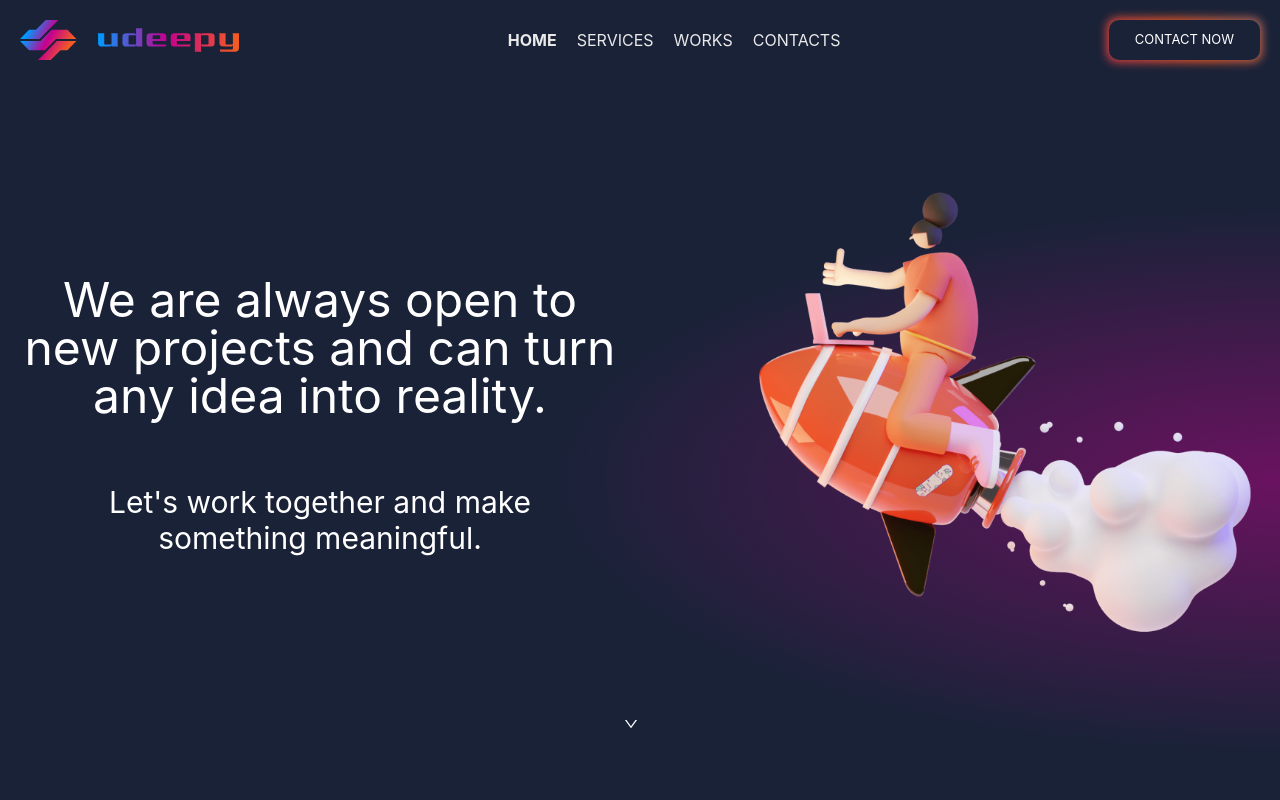
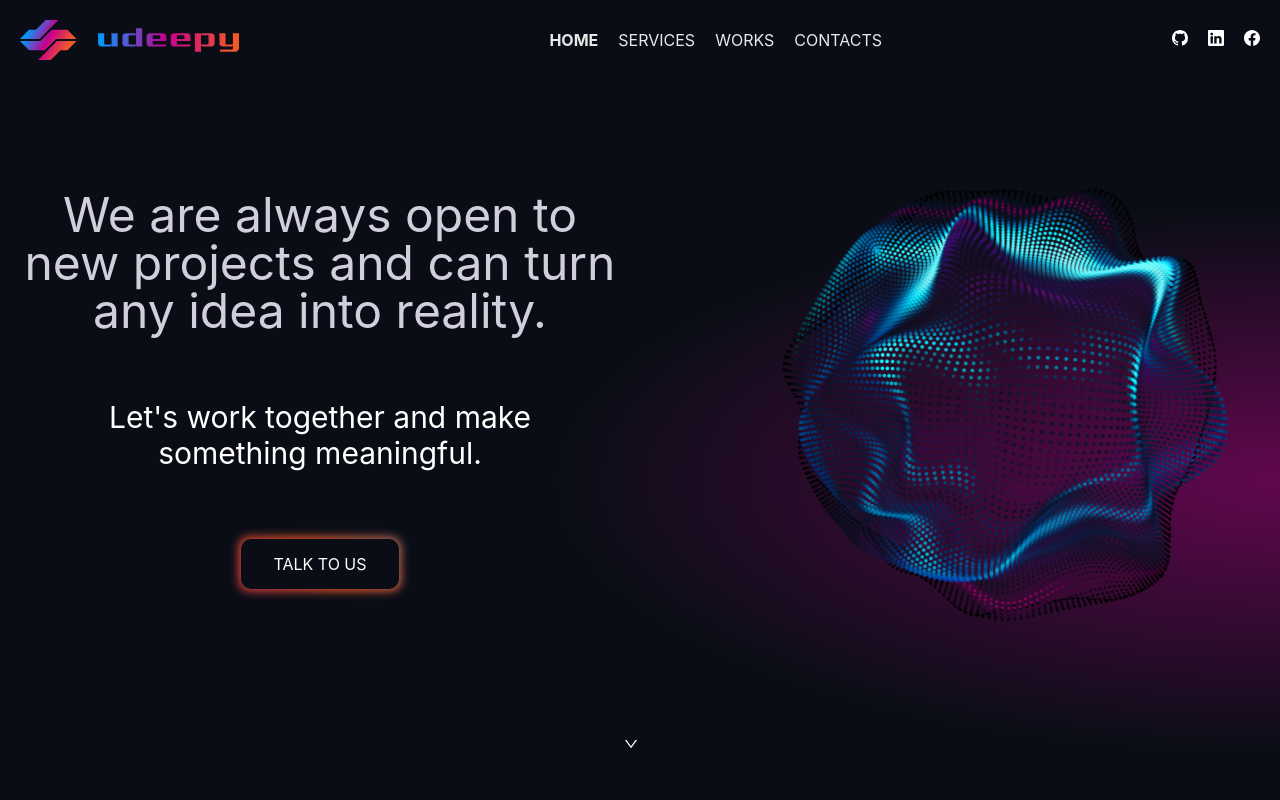
Before and after one commit to jYAMall/udeepy, a React (Create React App) app: page / in a window 1280 px wide. Shown: the top 800 px of the page. Built offline with nearby package versions, Linux system fonts and the light colour scheme.

Commit message:
Header.jsx

```diff
--- a/src/App.css
+++ b/src/App.css
@@ -19,23 +19,23 @@
   color: #61dafb;
 }
 .bg1 {
-  background-color:#1A2238;
+  background-color:#0a0d16;
   background-image:
     radial-gradient(at 100% 60%, #c6008e77 0, transparent 40%);
 }
 .bg2 {
-  background-color:#1A2238;
+  background-color:#0a0d16;
   background-image:
     radial-gradient(at -30% 50%, #c6008e2f 0, transparent 50%);
 }
 .bg3 {
-  background-color:#1A2238;
+  background-color:#0a0d16;
   background-image:
 
     radial-gradient(at 100% 50%, #f15b2431 0, transparent 50%);
 }
 .bg4 {
-  background-color:#1A2238;
+  background-color:#0a0d16;
   background-image:
   radial-gradient(at 0% 100%, #0099ff2b 0, transparent 50%);
 }
@@ -43,12 +43,13 @@
 .box {
   height: 100%;
   min-height: 100vh;
+  scroll-snap-align: start;
+}
 
-}
 .menu {
   position: fixed;
   width: 100%;
-  z-index: 1;
+  z-index: 10;
 
 }
 .nav-item.nav-link :active {
@@ -98,21 +99,21 @@
 
 /* CSS */
 .bt {
-  padding: 0.6em 2em;
+  padding: 0.8em 2em;
   border: none;
   outline: none;
   color: rgb(255, 255, 255);
-  background: #1A2238;
+  background: #0a0d16;
   cursor: pointer;
   text-transform: uppercase;
-  font-size:small;
+  font-size:medium;
   white-space: nowrap;
   position: relative;
   border-radius: 10px;
   user-select: none;
   -webkit-user-select: none;
   touch-action: manipulation;
-  margin: 20px;
+  margin: 60px;
 }
 
 .bt:before {
@@ -141,7 +142,7 @@
   width: 34px;
   height: 34px;
   position: absolute;
-  bottom: 50px;
+  bottom: 30px;
   left: 50%;
   -webkit-transform: translateX(-50%);
   -ms-transform: translateX(-50%);
@@ -161,6 +162,27 @@
   100% {
     background-position: 0 0;
   }
+}
+.animimg {
+  animation: rotate 40s;
+  animation-iteration-count: infinite;
+}
+@keyframes rotate {
+  0% { transform: rotate(0deg); }
+  25% { transform: rotate(5deg); }
+  75% { transform: rotate(-5deg); }
+  100% { transform: rotate(0deg); }
+}
+
+.animimg:hover {
+  animation: zoom 40s;
+  animation-iteration-count: infinite;
+}
+
+@keyframes zoom {
+  0% { transform: scale(1); }
+  50% { transform: scale(1.8); }
+  100% { transform: scale(1); }
 }
 
 .button-85:after {
@@ -183,3 +205,8 @@
     transform: rotate(360deg);
   }
 }
+
+.button-social {
+  color: #fff;
+  margin: 30px 20px 0 0;
+}
--- a/src/components/Header.jsx
+++ b/src/components/Header.jsx
@@ -1,20 +1,21 @@
 import React from 'react';
-import rocketwoman from './rocket-woman.png';
+import rocketwoman from './dots.png';
 import {AiOutlineDown} from "react-icons/ai";
 
 
 function Header() {
   return (
-    <section id='home'>
-        <div className='box  flex w-full justify-center items-center bg1'>
+    <section id='home' className='snap-y'>
+        <div className='box snap-center flex w-full justify-center items-center bg1'>
             <div className="md:flex items-center md:justify-between  pt-6 ">
-                <div className="md:w-1/2 ">
-                    <h1 className="text-white w-full font-Bellefair pb-2 text-5xl p-4">We are always open to new projects and can turn any idea into reality. </h1>
+                <div className="md:w-1/2 z-0 ">
+                    <h1 className="text-[#d2cfdd] w-full font-Bellefair pb-2 text-5xl p-4">We are always open to new projects and can turn any idea into reality. </h1>
                     <h1 className="text-white w-full font-Bellefair pb-2 text-3xl p-8 py-14">
                         Let's work together and make something meaningful.
                     </h1>
+                    <button className='bt pt-14'>Talk to us</button>
                 </div>
-                <img src={rocketwoman} className="md:w-[40%] w-[52%]  md:mx-5 mx-auto md:py-0 py-4" alt='rocket' />
+                <img src={rocketwoman} className="animimg md:w-[40%] w-[52%]  md:mx-5 mx-auto md:py-0 py-4 z-0" alt='rocket' />
             </div>
             <a className='button-down' href='#services' ><AiOutlineDown/></a>
         </div>
--- a/src/components/Menu.jsx
+++ b/src/components/Menu.jsx
@@ -1,6 +1,7 @@
 
 import React, {useState} from 'react'
 import logo from './logo.svg';
+import { BsGithub, BsLinkedin, BsFacebook } from 'react-icons/bs';
 
 export const Menu = () => {
 
@@ -15,7 +16,7 @@ export const Menu = () => {
 
         <div className='flex  menu justify-between text-justify'>
 
-                <img src={logo} alt="logo" className='svgimg flex'/>
+                <img src={logo} alt="logo" className='svgimg flex '/>
 
                 <ul className="nav justify-content-center w-full flex md:justify-center justify-between items-center p-4 ">
                     <li className="nav-item">
@@ -32,7 +33,9 @@ export const Menu = () => {
                     </li>
                 </ul>
 
-                <button className='bt'>Сontact now</button>
+                <nav className='button-social' href='#home'><BsGithub/></nav>
+                <nav className='button-social' href='#home'><BsLinkedin/></nav>
+                <nav className='button-social' href='#home'><BsFacebook/></nav>
 
 
         </div>
--- a/src/components/Services.jsx
+++ b/src/components/Services.jsx
@@ -2,8 +2,8 @@ import React from 'react';
 
 function Services() {
   return (
-    <section id='services'>
-    <div className='box bg2'>Services</div>
+    <section id='services' className='snap-y'>
+      <div className='box snap-center bg2'>Services</div>
     </section>
   )
 }
--- /dev/null
+++ b/src/components/dotnav.jsx
@@ -0,0 +1,11 @@
+import React from 'react'
+
+function dotnav() {
+  return (
+    <div>
+
+    </div>
+  )
+}
+
+export default dotnav
```
Also changed, not shown: src/components/dots.png (added), 1 other file (tests, documents, lock files or other folders).
